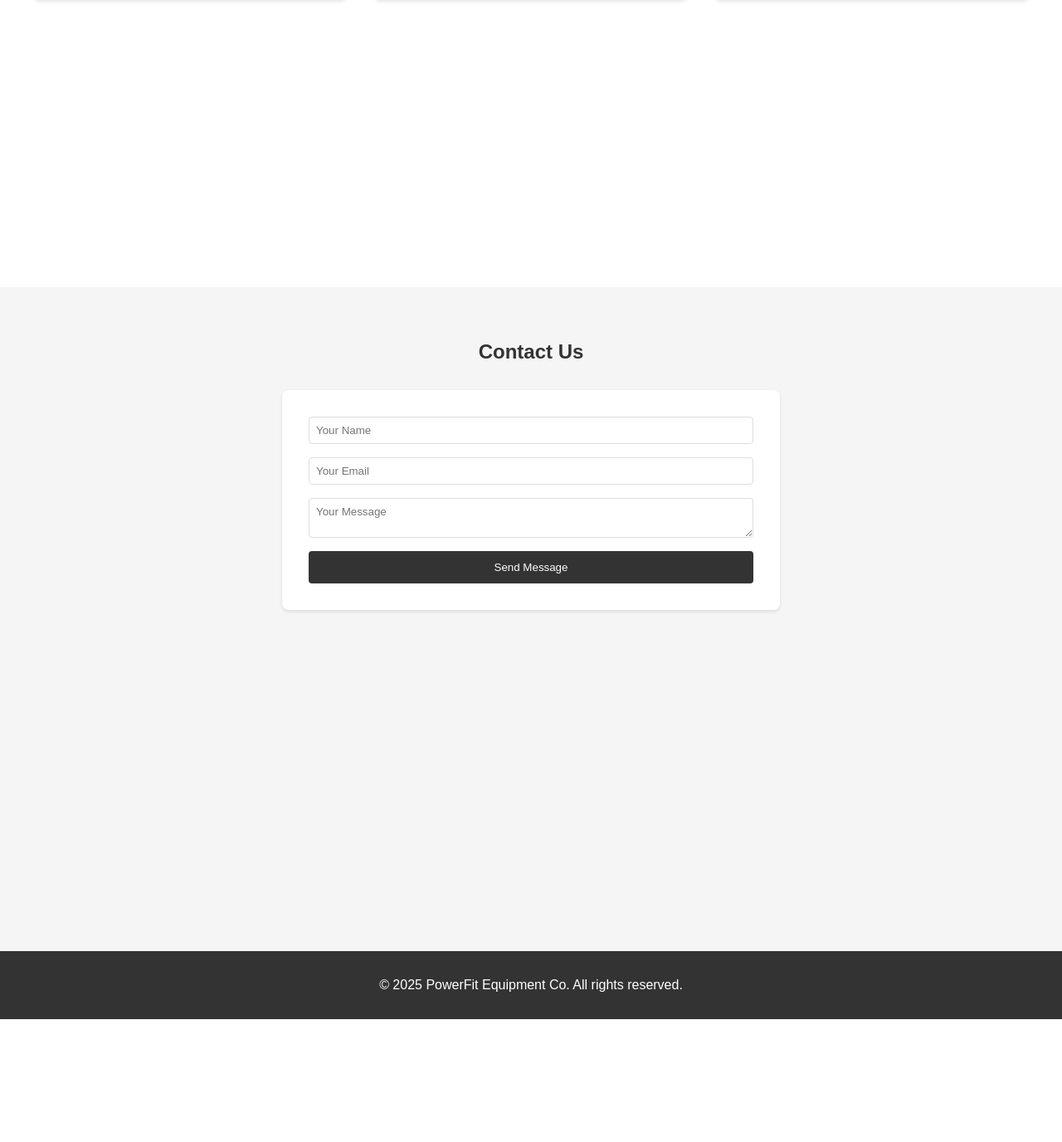
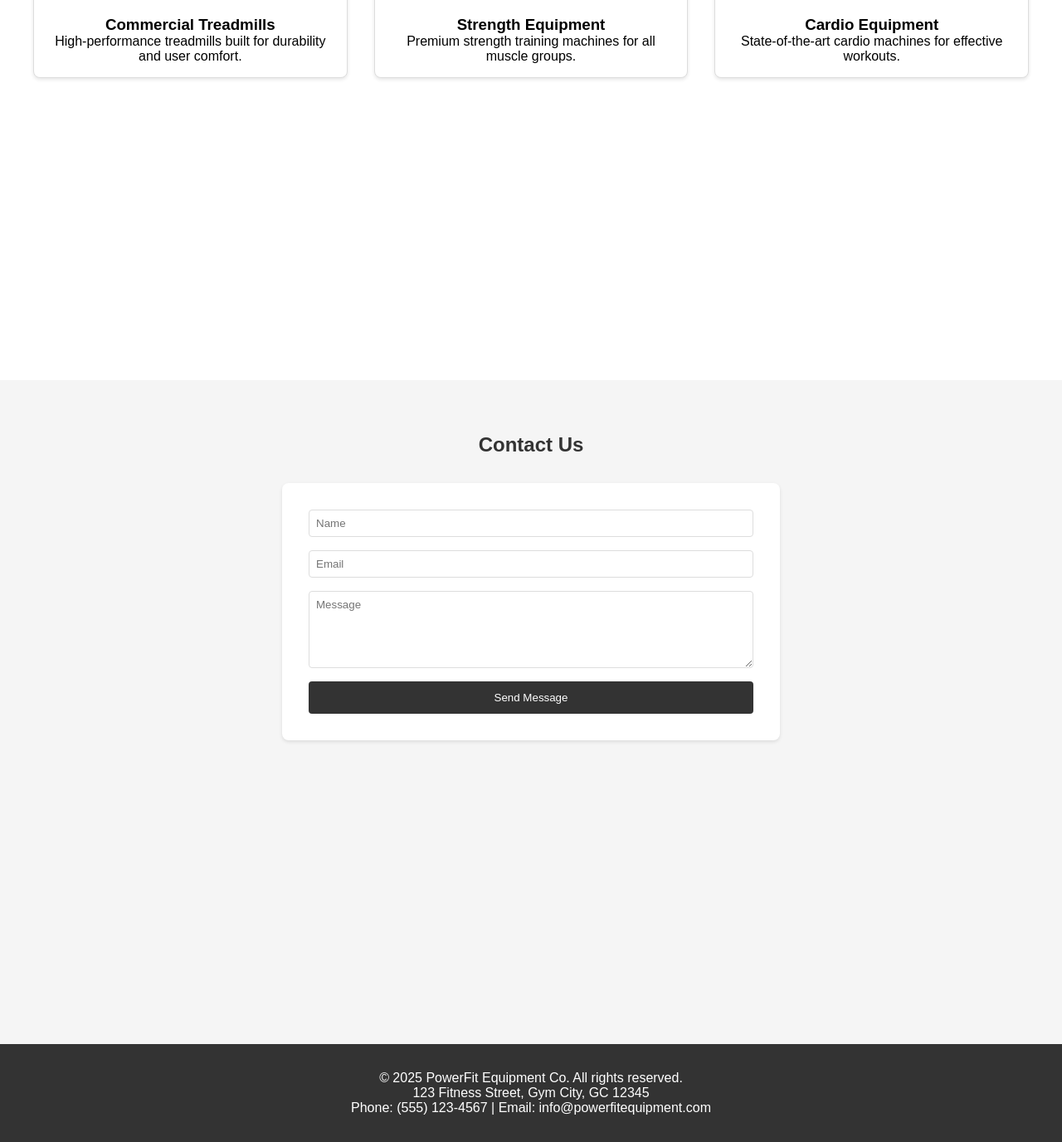
Before and after one commit to kanchang12/Gym-Chatbot, a Flask app: page / in a window 1280 px wide. Shown: the part 2854-4230 px from the top of the page at 83% size. Before the commit the page ends 4082 px from the top, so only its background shows below. Run offline with Flask 3, Linux system fonts and the light colour scheme.

Commit message:
Update index.html

```diff
--- a/templates/index.html
+++ b/templates/index.html
@@ -284,19 +284,24 @@
         <h2>Our Services</h2>
         <div class="services-grid">
             <div class="service-card">
-                <img src="https://images.unsplash.com/photo-1507398941214-572c25f4ac78?q=80&w=2080&auto=format&fit=crop&ixid=M3wxMjA3fDB8MHxwaG90by1wYWdlfHx8fGVufDB8fHx8fA%3D%3D" alt="Fitness Equipment Installation">
-                <h3>Installation</h3>
-                <p>Professional installation of gym equipment to ensure it functions optimally.</p>
+                <img src="https://images.unsplash.com/photo-1507398941214-572c25f4b1dc?w=500&auto=format&fit=crop&q=60&ixlib=rb-4.0.3&ixid=M3wxMjA3fDB8MHxzZWFyY2h8MTR8fGd5bSUyMGltYWdlc3xlbnwwfHwwfHx8MA%3D%3D" alt="Equipment Installation" style="width: 100%; height: 200px; object-fit: cover; border-radius: 4px; margin-bottom: 1rem;">
+                <h3>Equipment Installation</h3>
+                <p>Professional installation of all fitness equipment by our certified technicians.</p>
             </div>
             <div class="service-card">
-                <img src="https://images.unsplash.com/photo-1506748686215-08a9152a1468?q=80&w=2080&auto=format&fit=crop&ixid=M3wxMjA3fDB8MHxwaG90by1wYWdlfHx8fGVufDB8fHx8fA%3D%3D" alt="Equipment Maintenance">
-                <h3>Maintenance</h3>
-                <p>Regular maintenance services to keep your equipment in top condition.</p>
+                <img src="https://images.unsplash.com/photo-1507398941214-572c25f4b1dc?w=500&auto=format&fit=crop&q=60&ixlib=rb-4.0.3&ixid=M3wxMjA3fDB8MHxzZWFyY2h8MTR8fGd5bSUyMGltYWdlc3xlbnwwfHwwfHx8MA%3D%3D" alt="Maintenance & Repair" style="width: 100%; height: 200px; object-fit: cover; border-radius: 4px; margin-bottom: 1rem;">
+                <h3>Maintenance & Repair</h3>
+                <p>Regular maintenance and prompt repair services to keep your equipment in top condition.</p>
             </div>
             <div class="service-card">
-                <img src="https://images.unsplash.com/photo-1525262914215-7cb7678ca634?q=80&w=2080&auto=format&fit=crop&ixid=M3wxMjA3fDB8MHxwaG90by1wYWdlfHx8fGVufDB8fHx8fA%3D%3D" alt="Custom Equipment Design">
-                <h3>Custom Design</h3>
-                <p>Tailored gym equipment to meet your specific needs and requirements.</p>
+                <img src="https://images.unsplash.com/photo-1534258936925-c58bed479fcb?w=500&auto=format&fit=crop&q=60&ixlib=rb-4.0.3&ixid=M3wxMjA3fDB8MHxzZWFyY2h8MTl8fGd5bSUyMGltYWdlc3xlbnwwfHwwfHx8MA%3D%3D" alt="Consultation" style="width: 100%; height: 200px; object-fit: cover; border-radius: 4px; margin-bottom: 1rem;">
+                <h3>Consultation</h3>
+                <p>Expert advice on choosing the right equipment for your facility or home gym.</p>
+            </div>
+            <div class="service-card">
+                <img src="https://images.unsplash.com/photo-1521805103424-d8f8430e8933?w=500&auto=format&fit=crop&q=60&ixlib=rb-4.0.3&ixid=M3wxMjA3fDB8MHxzZWFyY2h8MTh8fGd5bSUyMGltYWdlc3xlbnwwfHwwfHx8MA%3D%3D" alt="Custom Solutions" style="width: 100%; height: 200px; object-fit: cover; border-radius: 4px; margin-bottom: 1rem;">
+                <h3>Custom Solutions</h3>
+                <p>Tailored fitness equipment solutions for commercial gyms and specialized training facilities.</p>
             </div>
         </div>
     </section>
@@ -305,33 +310,47 @@
         <h2>Our Products</h2>
         <div class="products-grid">
             <div class="product-card">
-                <img src="https://images.unsplash.com/photo-1511512578044-3387776312a4?q=80&w=2070&auto=format&fit=crop&ixid=M3wxMjA3fDB8MHxwaG90by1wYWdlfHx8fGVufDB8fHx8fA%3D%3D" alt="Treadmill">
-                <h3>Treadmill</h3>
-                <p>Advanced treadmill with adjustable speed and incline for all levels.</p>
-                <p>$1,499.99</p>
+                <img src="https://images.unsplash.com/photo-1507398941214-572c25f4b1dc?w=500&auto=format&fit=crop&q=60&ixlib=rb-4.0.3&ixid=M3wxMjA3fDB8MHxzZWFyY2h8MTR8fGd5bSUyMGltYWdlc3xlbnwwfHwwfHx8MA%3D%3D" alt="Treadmill">
+                <h3>Commercial Treadmills</h3>
+                <p>High-performance treadmills built for durability and user comfort.</p>
             </div>
             <div class="product-card">
-                <img src="https://images.unsplash.com/photo-1530640163983-33e69ac2358f?q=80&w=2070&auto=format&fit=crop&ixid=M3wxMjA3fDB8MHxwaG90by1wYWdlfHx8fGVufDB8fHx8fA%3D%3D" alt="Stationary Bike">
-                <h3>Stationary Bike</h3>
-                <p>Durable and comfortable stationary bike perfect for home workouts.</p>
-                <p>$899.99</p>
+                <img src="https://images.unsplash.com/photo-1534258936925-c58bed479fcb?w=500&auto=format&fit=crop&q=60&ixlib=rb-4.0.3&ixid=M3wxMjA3fDB8MHxzZWFyY2h8MTl8fGd5bSUyMGltYWdlc3xlbnwwfHwwfHx8MA%3D%3D" alt="Strength Equipment">
+                <h3>Strength Equipment</h3>
+                <p>Premium strength training machines for all muscle groups.</p>
             </div>
             <div class="product-card">
-                <img src="https://images.unsplash.com/photo-1602957341295-e0b7797d23e4?q=80&w=2070&auto=format&fit=crop&ixid=M3wxMjA3fDB8MHxwaG90by1wYWdlfHx8fGVufDB8fHx8fA%3D%3D" alt="Rowing Machine">
-                <h3>Rowing Machine</h3>
-                <p>Perfect for full-body workouts, with adjustable resistance levels.</p>
-                <p>$1,199.99</p>
+                <img src="https://images.unsplash.com/photo-1521805103424-d8f8430e8933?w=500&auto=format&fit=crop&q=60&ixlib=rb-4.0.3&ixid=M3wxMjA3fDB8MHxzZWFyY2h8MTh8fGd5bSUyMGltYWdlc3xlbnwwfHwwfHx8MA%3D%3D" alt="Cardio Equipment">
+                <h3>Cardio Equipment</h3>
+                <p>State-of-the-art cardio machines for effective workouts.</p>
             </div>
         </div>
+
+        <div class="scheduling-section" style="display: none;">
+    <h3>Schedule an Appointment</h3>
+    <form id="schedule-form">
+        <input type="text" id="name" placeholder="Your Name" required>
+        <input type="email" id="email" placeholder="Your Email" required>
+        <input type="date" id="date" required>
+        <input type="time" id="time" required>
+        <select id="service-type" required>
+            <option value="Installation">Equipment Installation</option>
+            <option value="Maintenance">Maintenance & Repair</option>
+            <option value="Consultation">Consultation</option>
+            <option value="Custom">Custom Solutions</option>
+        </select>
+        <button type="submit">Schedule</button>
+    </form>
+</div>
     </section>
 
     <section id="contact" style="background-color: #f5f5f5;">
         <h2>Contact Us</h2>
         <div class="contact-content">
-            <form action="#" method="POST">
-                <input type="text" name="name" placeholder="Your Name" required>
-                <input type="email" name="email" placeholder="Your Email" required>
-                <textarea name="message" placeholder="Your Message" required></textarea>
+            <form>
+                <input type="text" placeholder="Name" required>
+                <input type="email" placeholder="Email" required>
+                <textarea rows="5" placeholder="Message" required></textarea>
                 <button type="submit">Send Message</button>
             </form>
         </div>
@@ -339,65 +358,162 @@
 
     <footer>
         <p>&copy; 2025 PowerFit Equipment Co. All rights reserved.</p>
+        <p>123 Fitness Street, Gym City, GC 12345</p>
+        <p>Phone: (555) 123-4567 | Email: info@powerfitequipment.com</p>
     </footer>
 
     <div class="chat-widget">
-        <button class="chat-button" id="chatButton"><i class="fa fa-comments"></i></button>
-        <div class="chat-window" id="chatWindow">
+        <button class="chat-button" onclick="toggleChat()">
+            <i class="fas fa-comments"></i>
+        </button>
+
+        <div class="chat-window" id="chatWindow" style="display:none;">
             <div class="chat-header">
-                <span>Chat with Us</span>
-                <button id="closeChat" style="background: transparent; border: none; color: white; font-size: 18px;">&times;</button>
+                <h3>PowerFit Support</h3>
+                <button onclick="toggleChat()" style="background: none; border: none; color: white; cursor: pointer;">
+                    <i class="fas fa-times"></i>
+                </button>
             </div>
-            <div class="chat-messages" id="chatMessages"></div>
+            <div class="chat-messages" id="chatMessages">
+                <div class="message bot-message">
+                    Hello! Welcome to PowerFit Equipment Co. How can I help you today?
+                </div>
+            </div>
             <div class="chat-input-container">
-                <input type="text" id="chatInput" placeholder="Type a message..." />
-                <button class="chat-send" id="chatSend">Send</button>
+                <input type="text" class="chat-input" id="chatInput" placeholder="Type your message...">
+                <button class="chat-send" onclick="sendMessage()">
+                    <i class="fas fa-paper-plane"></i>
+                </button>
             </div>
         </div>
     </div>
 
-    <script>
-        const chatButton = document.getElementById('chatButton');
+          <script>
+    // Toggle the chat window visibility
+    function toggleChat() {
         const chatWindow = document.getElementById('chatWindow');
-        const closeChat = document.getElementById('closeChat');
+        chatWindow.style.display = chatWindow.style.display === 'none' ? 'flex' : 'none';
+    }
+
+    // Handle scheduling requests
+    function handleScheduling(message) {
+        if (message.toLowerCase().includes('schedule') ||
+            message.toLowerCase().includes('appointment')) {
+            document.querySelector('.scheduling-section').style.display = 'block';
+            addMessage("You can schedule an appointment below. Please provide your details.", 'bot');
+            showScheduleForm();
+        }
+    }
+
+    // Show the schedule form in chat window
+    function showScheduleForm() {
         const chatMessages = document.getElementById('chatMessages');
-        const chatInput = document.getElementById('chatInput');
-        const chatSend = document.getElementById('chatSend');
+        const scheduleForm = `
+            <div class="message bot-message">
+                <p>Please enter the following details for scheduling:</p>
+                <p><strong>Name:</strong> <input type="text" id="scheduleName" placeholder="Your Name" required></p>
+                <p><strong>Email:</strong> <input type="email" id="scheduleEmail" placeholder="Your Email" required></p>
+                <p><strong>Date:</strong> <input type="date" id="scheduleDate" required></p>
+                <p><strong>Time:</strong> <input type="time" id="scheduleTime" required></p>
+                <p><strong>Service:</strong>
+                    <select id="scheduleService" required>
+                        <option value="Installation">Equipment Installation</option>
+                        <option value="Maintenance">Maintenance & Repair</option>
+                        <option value="Consultation">Consultation</option>
+                        <option value="Custom">Custom Solutions</option>
+                    </select>
+                </p>
+                <button onclick="submitScheduleForm()">Submit</button>
+            </div>
+        `;
+        chatMessages.innerHTML += scheduleForm;
+        chatMessages.scrollTop = chatMessages.scrollHeight;
+    }
 
-        chatButton.addEventListener('click', () => {
-            chatWindow.style.display = 'flex';
-        });
-                // Function to handle Enter key to send the message
-        document.getElementById('user-input').addEventListener('keydown', function(event) {
-            if (event.key === 'Enter') {
-                event.preventDefault();  // Prevent default Enter behavior (e.g., new line)
-                sendMessage();
-            }
+    // Submit the schedule form and send the data to Zapier
+    function submitScheduleForm() {
+        const name = document.getElementById('scheduleName').value;
+        const email = document.getElementById('scheduleEmail').value;
+        const date = document.getElementById('scheduleDate').value;
+        const time = document.getElementById('scheduleTime').value;
+        const service = document.getElementById('scheduleService').value;
+
+        if (name && email && date && time && service) {
+            // Send the data to Zapier via a Webhook
+fetch('https://hooks.zapier.com/hooks/catch/18968519/2f0a79a/', {
+    method: 'POST',
+    headers: {
+        'Content-Type': 'application/json',
+    },
+    body: JSON.stringify({
+        name: name,
+        email: email,
+        date: date,
+        time: time,
+        service: service
+    }),
+})
+.then(response => response.json())
+.then(data => {
+    // Show confirmation message
+    addMessage("Your appointment has been scheduled! Thank you.", 'bot');
+})
+.catch(error => {
+    console.error('Error sending data to Zapier:', error);
+});
+
+
+            // Add user confirmation message
+            addMessage(`Appointment scheduled: ${name}, ${date} at ${time} for ${service}.`, 'user');
+        } else {
+            addMessage("Please fill in all the details to schedule.", 'bot');
+        }
+    }
+
+    // Function to send a message
+    function sendMessage() {
+        const input = document.getElementById('chatInput');
+        const message = input.value.trim();
+
+        if (message) {
+            // Add user message to chat
+            addMessage(message, 'user');
+            input.value = '';
+
+            // Handle scheduling intent
+            handleScheduling(message);
+
+            // Simulate bot response
+            setTimeout(() => {
+                addMessage("Thank you for reaching out! How else can I assist you?", 'bot');
+            }, 1000);
+        }
+    }
+
+    // Add message to chat
+    function addMessage(message, sender) {
+        const chatMessages = document.getElementById('chatMessages');
+        const messageDiv = document.createElement('div');
+        messageDiv.classList.add('message', sender + '-message');
+
+        // Handle multi-line messages
+        message.split('\n').forEach((line, index) => {
+            if (index > 0) messageDiv.appendChild(document.createElement('br'));
+            messageDiv.appendChild(document.createTextNode(line));
         });
 
+        chatMessages.appendChild(messageDiv);
+        chatMessages.scrollTop = chatMessages.scrollHeight;
+    }
 
-        closeChat.addEventListener('click', () => {
-            chatWindow.style.display = 'none';
-        });
+    // Event listener for enter key in chat input
+    document.getElementById('chatInput').addEventListener('keypress', function(event) {
+        if (event.key === 'Enter') {
+            event.preventDefault();
+            sendMessage();
+        }
+    });
+</script>
 
-        chatSend.addEventListener('click', () => {
-            const userMessage = chatInput.value.trim();
-            if (userMessage) {
-                const userMessageElem = document.createElement('div');
-                userMessageElem.classList.add('message', 'user-message');
-                userMessageElem.textContent = userMessage;
-                chatMessages.appendChild(userMessageElem);
-
-                chatInput.value = '';
-
-                const botMessageElem = document.createElement('div');
-                botMessageElem.classList.add('message', 'bot-message');
-                botMessageElem.textContent = 'Thanks for reaching out!';
-                chatMessages.appendChild(botMessageElem);
-
-                chatMessages.scrollTop = chatMessages.scrollHeight;
-            }
-        });
-    </script>
 </body>
 </html>
```
